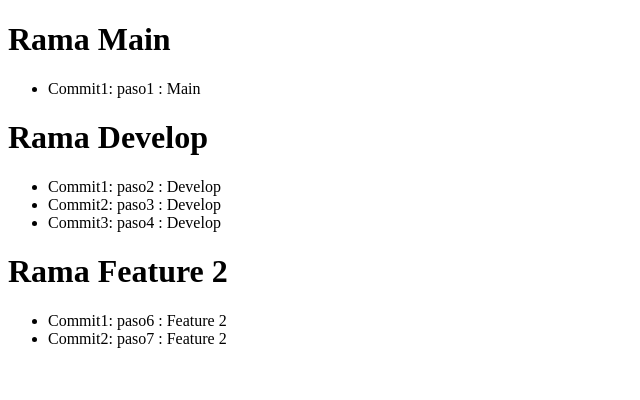
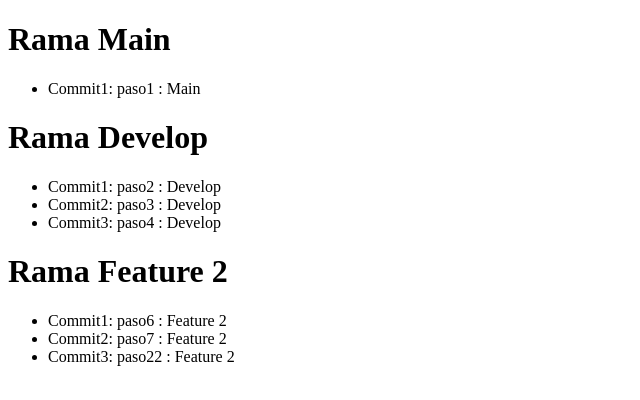
Before and after one commit to MarkGarz19/trabajo-flujo-git, a plain HTML site: page index.html in a window 1280 px wide. Shown: the whole page, without its empty margins (0-640 px from the left). Drawn offline with Linux system fonts and the light colour scheme.

Commit message:
Commit3: paso22 : Feature 2

```diff
--- a/index.html
+++ b/index.html
@@ -22,6 +22,7 @@
     <ul>
         <li>Commit1: paso6 : Feature 2</li>
         <li>Commit2: paso7 : Feature 2</li>
+        <li>Commit3: paso22 : Feature 2</li>
     </ul>
 </body>
 </html>
```
